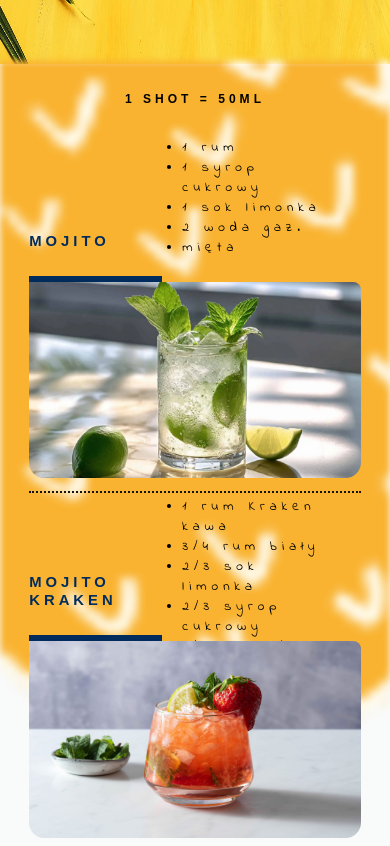
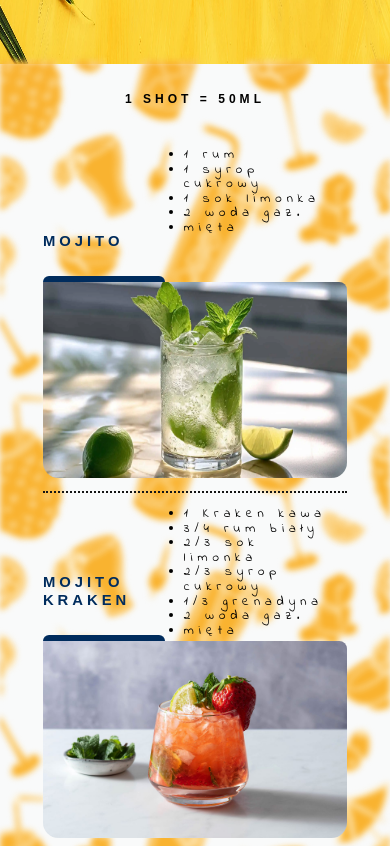
Before and after one commit to PawelDrozdowski/Menu-M-j-Bar, a plain HTML site: page index.html in a window 390 px wide. Shown: the part 780-1626 px from the top of the page. Drawn offline with Linux system fonts and the light colour scheme.

Commit message:
nowy css

```diff
--- a/data.json
+++ b/data.json
@@ -14,7 +14,7 @@
         {
             "name": "Mojito Kraken",
             "ingredients": [
-                "1 rum Kraken kawa",
+                "1 Kraken kawa",
                 "3/4 rum biały",
                 "2/3 sok limonka",
                 "2/3 syrop cukrowy",
--- a/style card.css
+++ b/style card.css
@@ -11,15 +11,15 @@
 }
 
 .menu-container-bg {
-    width: 100%;
+    width: 100vw;
     height: 100%;
     position: absolute;
+    background-size: contain;
     top: -3px;
     left: 0;
     z-index: -1;
     background: url(raw_data/bg2.png);
     background-repeat: repeat-y;
-    background-size: cover;
     filter: blur(3px);
     -webkit-filter: blur(3px);
 }
@@ -64,12 +64,11 @@
 .card-header>ul {
     padding: 0;
     font-size: 1.2rem;
-    margin-top: 0;
+    margin-top: 10px;
     width: 47%;
     font-family: "Indie Flower";
     letter-spacing: 5px;
     font-weight: 400;
-    margin: 0;
     text-transform: none;
 }
 
@@ -88,6 +87,7 @@ h5 {
     height: 1.5vw;
     margin: 5px auto 0 0;
     background-color: #002c5d;
+    border-radius: 2vw 2vw 0 0;
 }
 
 .card>img {
@@ -98,7 +98,7 @@ h5 {
 
 @media only screen and (max-width: 600px) {
     .card {
-        width: 85vw;
+        width: 78vw;
     }
 
     .card>img {
@@ -111,7 +111,9 @@ h5 {
     }
 
     .card-header>ul {
-        font-size: 3.5vw;
+        font-size: 3.4vw;
+        line-height: 1.1;
+        width: 52%;
     }
 
     h5 {
```
